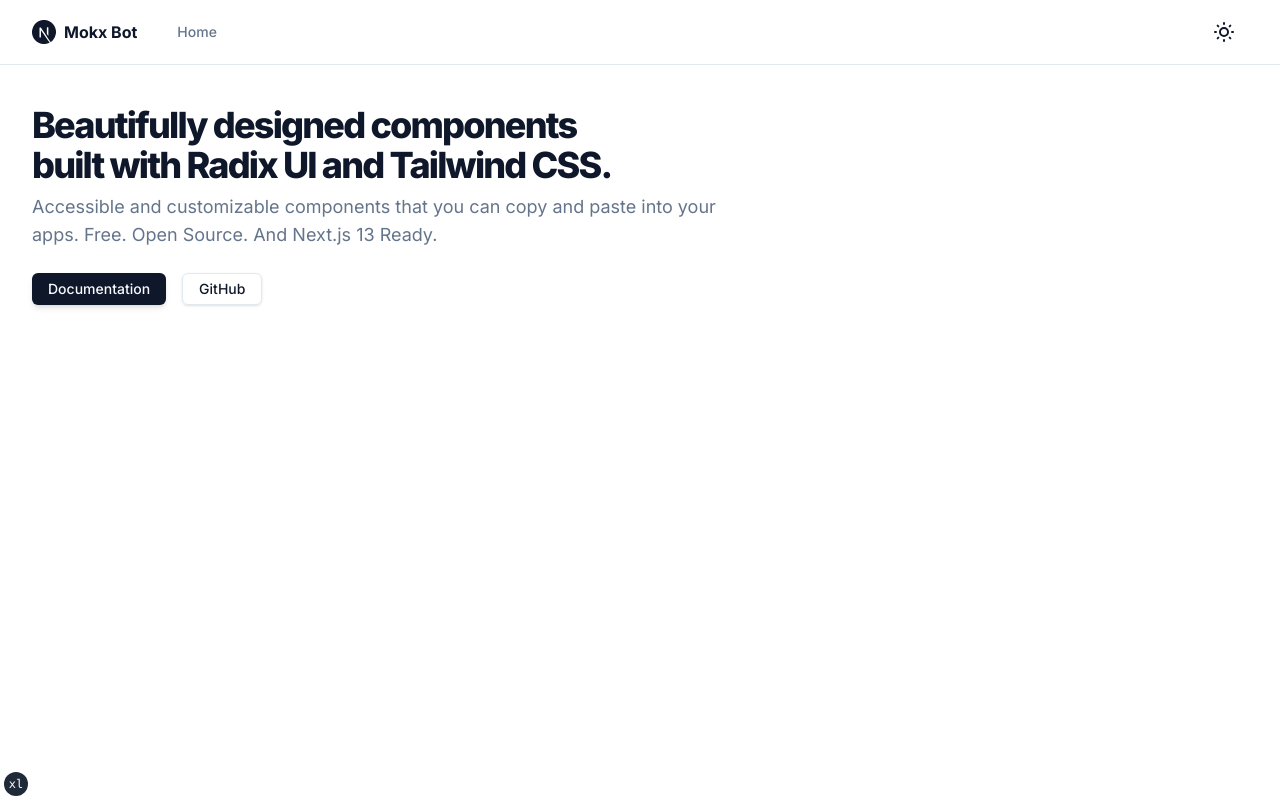
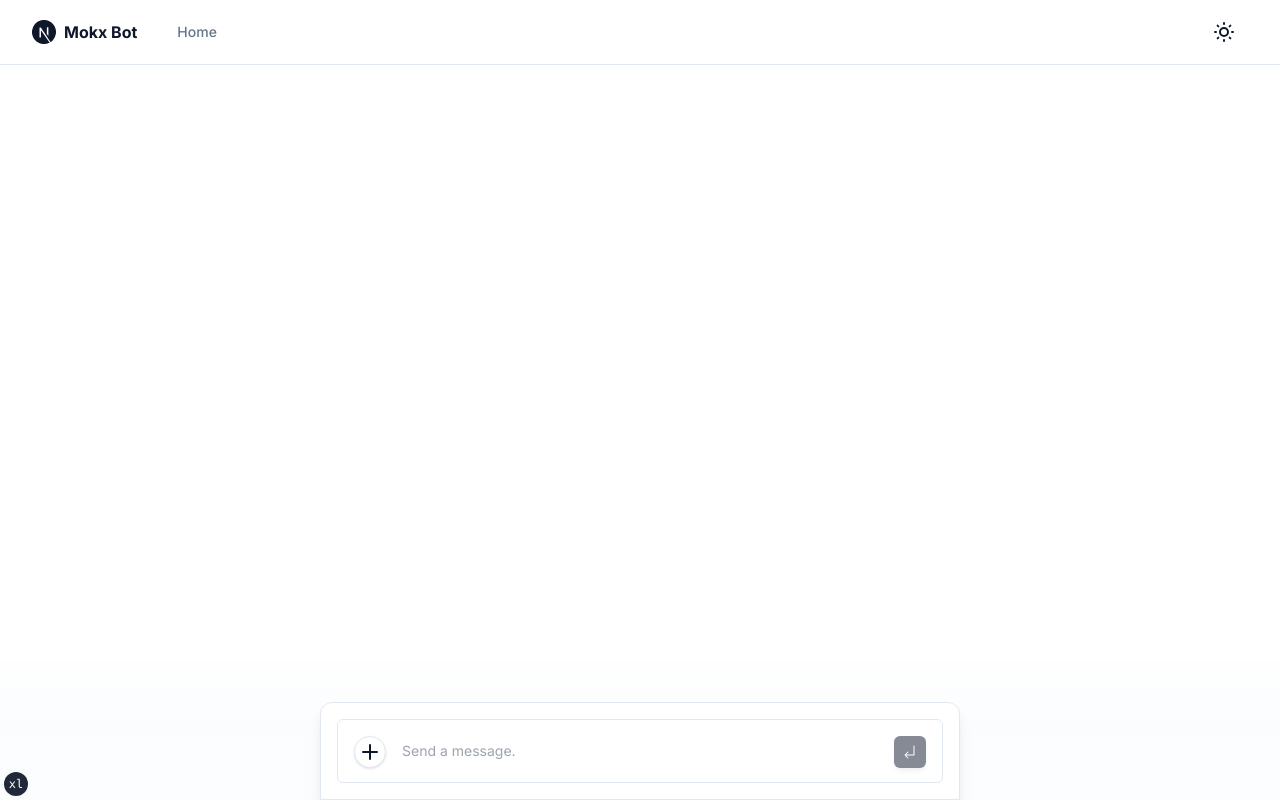
Before and after one commit to Veer0x1/mokx-bot, a Next.js app: page / in a window 1280 px wide. Built offline with nearby package versions, Linux system fonts and the light colour scheme.

Commit message:
Chat added

```diff
--- a/app/layout.tsx
+++ b/app/layout.tsx
@@ -4,6 +4,7 @@
 import { siteConfig } from "@/config/site"
 import { fontSans } from "@/lib/fonts"
 import { cn } from "@/lib/utils"
+import { TooltipProvider } from "@/components/ui/tooltip"
 import { SiteHeader } from "@/components/site-header"
 import { TailwindIndicator } from "@/components/tailwind-indicator"
 import { ThemeProvider } from "@/components/theme-provider"
@@ -43,7 +44,9 @@
           <ThemeProvider attribute="class" defaultTheme="system" enableSystem>
             <div className="relative flex min-h-screen flex-col">
               <SiteHeader />
-              <div className="flex-1">{children}</div>
+              <div className="flex-1">
+                <TooltipProvider>{children}</TooltipProvider>
+              </div>
             </div>
             <TailwindIndicator />
           </ThemeProvider>
--- a/app/page.tsx
+++ b/app/page.tsx
@@ -1,4 +1,6 @@
 import Link from "next/link"
+import { Chat } from '@/components/chat'
+
 
 import { siteConfig } from "@/config/site"
 import { buttonVariants } from "@/components/ui/button"
@@ -6,34 +8,7 @@
 export default function IndexPage() {
   return (
     <section className="container grid items-center gap-6 pb-8 pt-6 md:py-10">
-      <div className="flex max-w-[980px] flex-col items-start gap-2">
-        <h1 className="text-3xl font-extrabold leading-tight tracking-tighter md:text-4xl">
-          Beautifully designed components <br className="hidden sm:inline" />
-          built with Radix UI and Tailwind CSS.
-        </h1>
-        <p className="max-w-[700px] text-lg text-muted-foreground">
-          Accessible and customizable components that you can copy and paste
-          into your apps. Free. Open Source. And Next.js 13 Ready.
-        </p>
-      </div>
-      <div className="flex gap-4">
-        <Link
-          href={siteConfig.links.docs}
-          target="_blank"
-          rel="noreferrer"
-          className={buttonVariants()}
-        >
-          Documentation
-        </Link>
-        <Link
-          target="_blank"
-          rel="noreferrer"
-          href={siteConfig.links.github}
-          className={buttonVariants({ variant: "outline" })}
-        >
-          GitHub
-        </Link>
-      </div>
+      <Chat  />
     </section>
   )
 }
--- /dev/null
+++ b/components/chat.tsx
@@ -0,0 +1,55 @@
+"use client"
+import { useChat, type Message } from 'ai/react'
+import { ChatPanel } from '@/components/chat-panel'
+import { Button } from './ui/button'
+import { Input } from './ui/input'
+import { cn } from '@/lib/utils'
+import { useLocalStorage } from '@/lib/hooks/use-local-storage'
+
+
+export interface ChatProps extends React.ComponentProps<'div'> {
+    initialMessages?: Message[]
+    id?: string
+  }
+
+
+export function Chat({ id, initialMessages, className }: ChatProps) {
+    const [previewToken, setPreviewToken] = useLocalStorage<string | null>(
+        'ai-token',
+        null
+      )
+    const { messages, append, reload, stop, isLoading, input, setInput } =
+    useChat({
+      initialMessages,
+      id,
+      body: {
+        id,
+        previewToken
+      }
+    })
+  return (
+    <>
+      {/* <div className={cn("pb-[200px] pt-4 md:pt-10", className)}>
+        {messages.length ? (
+          <>
+            <ChatList messages={messages} />
+            <ChatScrollAnchor trackVisibility={isLoading} />
+          </>
+        ) : (
+          <EmptyScreen setInput={setInput} />
+        )}
+      </div> */}
+
+      <ChatPanel
+        id={id}
+        isLoading={isLoading}
+        stop={stop}
+        append={append}
+        reload={reload}
+        messages={messages}
+        input={input}
+        setInput={setInput}
+      />
+    </>
+  )
+}
--- a/components/icons.tsx
+++ b/components/icons.tsx
@@ -5,7 +5,7 @@
   SunMedium,
   Twitter,
   ArrowDown,
-  PlusIcon,
+  Plus,
   StopCircle,
   RefreshCw,
   type Icon as LucideIcon,
@@ -15,7 +15,7 @@
 
 export const Icons = {
   ArrowDown: ArrowDown,
-  PlusIcon: PlusIcon,
+  PlusIcon: Plus,
   sun: SunMedium,
   moon: Moon,
   twitter: Twitter,
--- /dev/null
+++ b/components/ui/input.tsx
@@ -0,0 +1,25 @@
+import * as React from "react"
+
+import { cn } from "@/lib/utils"
+
+export interface InputProps
+  extends React.InputHTMLAttributes<HTMLInputElement> {}
+
+const Input = React.forwardRef<HTMLInputElement, InputProps>(
+  ({ className, type, ...props }, ref) => {
+    return (
+      <input
+        type={type}
+        className={cn(
+          "flex h-10 w-full rounded-md border border-input bg-transparent px-3 py-2 text-sm ring-offset-background file:border-0 file:bg-transparent file:text-sm file:font-medium placeholder:text-muted-foreground focus-visible:outline-none focus-visible:ring-2 focus-visible:ring-ring focus-visible:ring-offset-2 disabled:cursor-not-allowed disabled:opacity-50",
+          className
+        )}
+        ref={ref}
+        {...props}
+      />
+    )
+  }
+)
+Input.displayName = "Input"
+
+export { Input }
--- /dev/null
+++ b/components/ui/label.tsx
@@ -0,0 +1,26 @@
+"use client"
+
+import * as React from "react"
+import * as LabelPrimitive from "@radix-ui/react-label"
+import { cva, type VariantProps } from "class-variance-authority"
+
+import { cn } from "@/lib/utils"
+
+const labelVariants = cva(
+  "text-sm font-medium leading-none peer-disabled:cursor-not-allowed peer-disabled:opacity-70"
+)
+
+const Label = React.forwardRef<
+  React.ElementRef<typeof LabelPrimitive.Root>,
+  React.ComponentPropsWithoutRef<typeof LabelPrimitive.Root> &
+    VariantProps<typeof labelVariants>
+>(({ className, ...props }, ref) => (
+  <LabelPrimitive.Root
+    ref={ref}
+    className={cn(labelVariants(), className)}
+    {...props}
+  />
+))
+Label.displayName = LabelPrimitive.Root.displayName
+
+export { Label }
--- /dev/null
+++ b/lib/hooks/use-local-storage.ts
@@ -0,0 +1,24 @@
+import { useEffect, useState } from 'react'
+
+export const useLocalStorage = <T>(
+  key: string,
+  initialValue: T
+): [T, (value: T) => void] => {
+  const [storedValue, setStoredValue] = useState(initialValue)
+
+  useEffect(() => {
+    // Retrieve from localStorage
+    const item = window.localStorage.getItem(key)
+    if (item) {
+      setStoredValue(JSON.parse(item))
+    }
+  }, [key])
+
+  const setValue = (value: T) => {
+    // Save state
+    setStoredValue(value)
+    // Save to localStorage
+    window.localStorage.setItem(key, JSON.stringify(value))
+  }
+  return [storedValue, setValue]
+}
--- a/package.json
+++ b/package.json
@@ -14,7 +14,9 @@
     "format:check": "prettier --check \"**/*.{ts,tsx,mdx}\" --cache"
   },
   "dependencies": {
+    "@radix-ui/react-label": "^2.0.2",
     "@radix-ui/react-slot": "^1.0.2",
+    "@radix-ui/react-tooltip": "^1.0.6",
     "ai": "^2.1.3",
     "class-variance-authority": "^0.4.0",
     "clsx": "^1.2.1",
```
Also changed, not shown: 1 other file (tests, documents, lock files or other folders).
